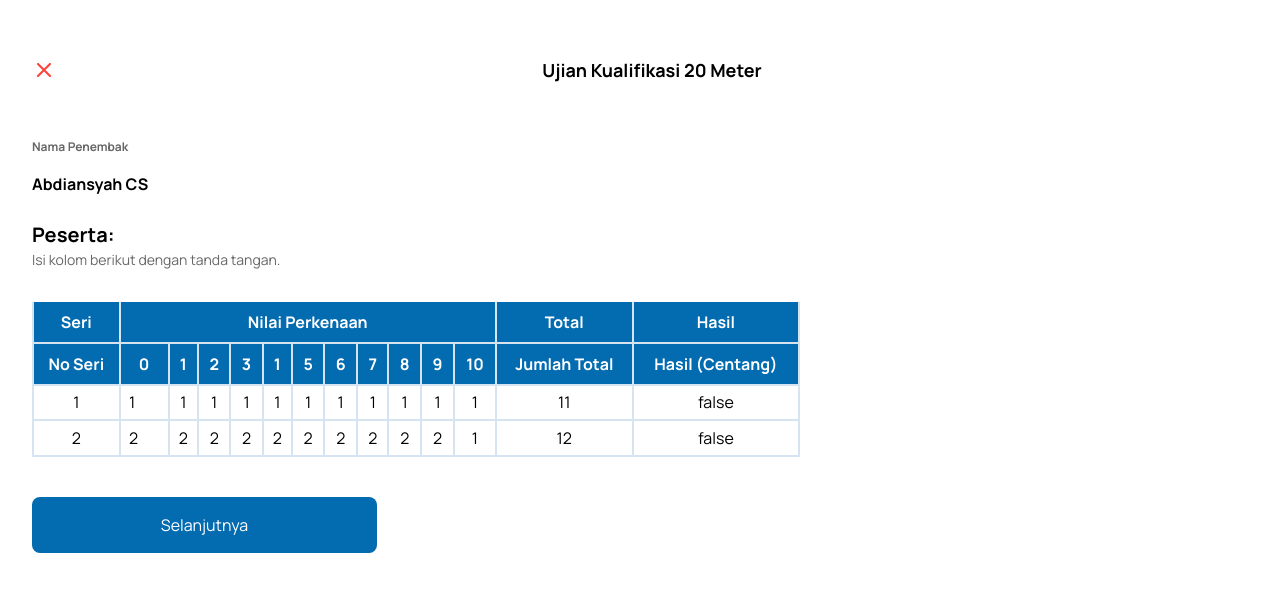
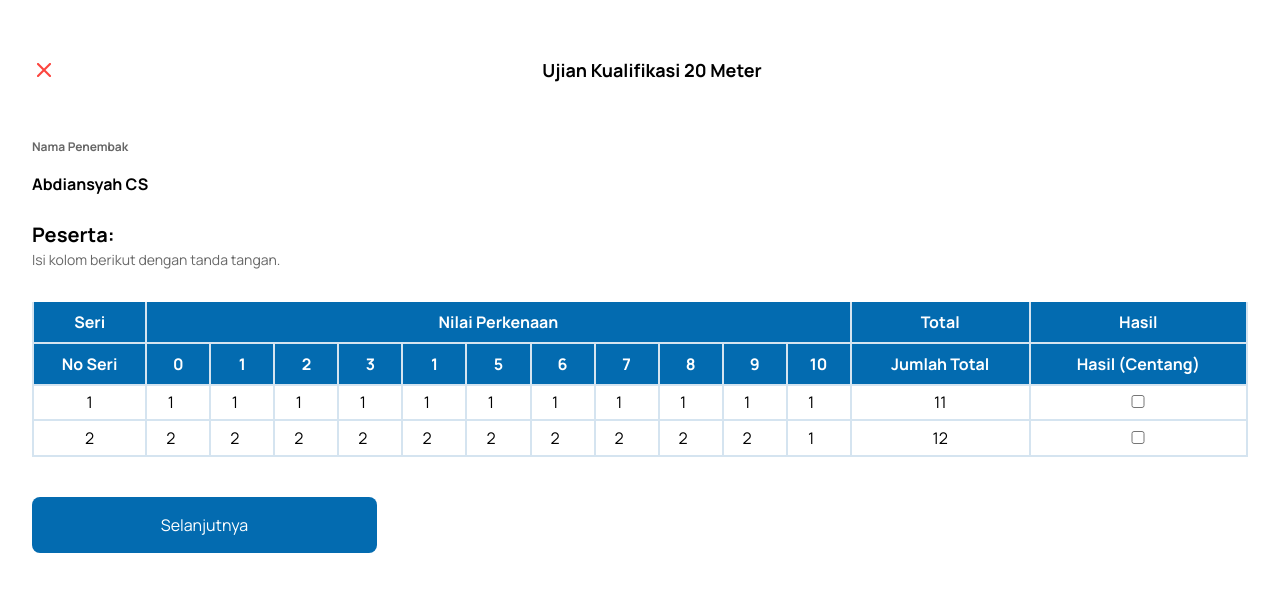
Before and after one commit to zidane-arkan/perbakin-pwa, a React (Vite) app: page /kualifikasi_form in a window 1280 px wide. Shown: the top 592 px of the page. Built offline with nearby package versions, Linux system fonts and the light colour scheme.

Commit message:
Update Kualifikasi form V1.7, dynacmic editable data

```diff
--- a/src/layout/tabel/form/Kualifikasi.tsx
+++ b/src/layout/tabel/form/Kualifikasi.tsx
@@ -11,7 +11,7 @@ const Styles = styled.div`
   padding: 1rem 0;
   overflow : scroll;
   table {
-    width: 768px;
+    width: 100%;
     text-align: center;
     border-spacing: 0;
     border-right: 2px solid #D5E4F0;
@@ -124,7 +124,8 @@ const EditableCell = ({ getValue, row, column, table }) => {
     table.options.meta?.updateData(row.index, column.id, value);
   };
   return (
-    <input className='w-[30px]'
+    <input className='w-[30px] text-center'
+      type={column.columnDef.meta?.type || "text"}
       value={value}
       onChange={(e) => setValue(e.target.value)}
       onBlur={onBlur}
@@ -153,46 +154,89 @@ const columns = [
         id: '0',
         header: () => <span>0</span>,
         cell: EditableCell,
+        meta: {
+          type: 'number',
+        }
       }),
       columnHelper.accessor('1', {
         id: '1',
         header: () => <span>1</span>,
+        cell: EditableCell,
+        meta: {
+          type: 'number',
+        }
       }),
       columnHelper.accessor('2', {
         id: '2',
         header: () => <span>2</span>,
+        cell: EditableCell,
+        meta: {
+          type: 'number',
+        }
       }),
       columnHelper.accessor('3', {
         id: '3',
         header: () => <span>3</span>,
+        cell: EditableCell,
+        meta: {
+          type: 'number',
+        }
       }),
       columnHelper.accessor('4', {
         id: '4',
         header: () => <span>1</span>,
+        cell: EditableCell,
+        meta: {
+          type: 'number',
+        }
       }),
       columnHelper.accessor('5', {
         id: '5',
         header: () => <span>5</span>,
+        cell: EditableCell,
+        meta: {
+          type: 'number',
+        }
       }),
       columnHelper.accessor('6', {
         id: '6',
         header: () => <span>6</span>,
+        cell: EditableCell,
+        meta: {
+          type: 'number',
+        }
       }),
       columnHelper.accessor('7', {
         id: '7',
         header: () => <span>7</span>,
+        cell: EditableCell,
+        meta: {
+          type: 'number',
+        }
       }),
       columnHelper.accessor('8', {
         id: '8',
         header: () => <span>8</span>,
+        cell: EditableCell,
+        meta: {
+          type: 'number',
+        }
       }),
       columnHelper.accessor('9', {
         id: '9',
         header: () => <span>9</span>,
+        cell: EditableCell,
+        meta: {
+          type: 'number',
+        }
       }),
       columnHelper.accessor('10', {
         id: '10',
         header: () => <span>10</span>,
+        cell: EditableCell,
+        meta: {
+          type: 'number',
+        }
       }),
     ],
   }),
@@ -215,6 +259,10 @@ const columns = [
       columnHelper.accessor('hasil', {
         id: 'hasil',
         header: () => <span>Hasil (Centang)</span>,
+        cell: EditableCell,
+        meta: {
+          type: 'checkbox',
+        }
       }),
     ]
   }),
@@ -228,7 +276,7 @@ const Kualifikasi = () => {
     getCoreRowModel: getCoreRowModel(),
     meta: {
       updateData: (rowIndex, columnId, value) => {
-        setData((old) => {
+        setData((old) =>
           old.map((row, index) => {
             if (index === rowIndex) {
               return {
@@ -238,10 +286,11 @@ const Kualifikasi = () => {
             }
             return row;
           })
-        })
-      }
-    }
-  })
+        );
+      },
+    },
+  });
+
   return (
     <Styles>
       <table>
```
